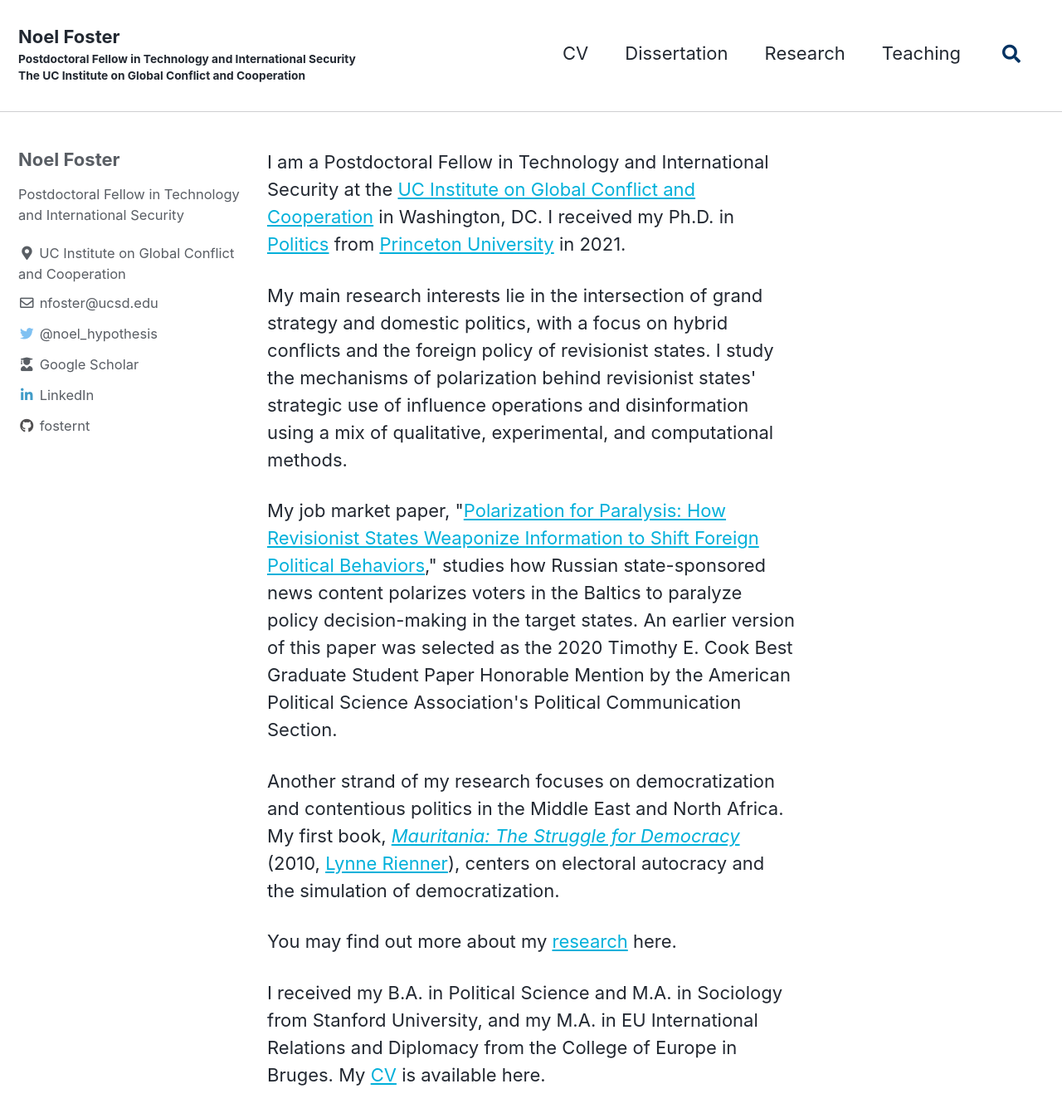
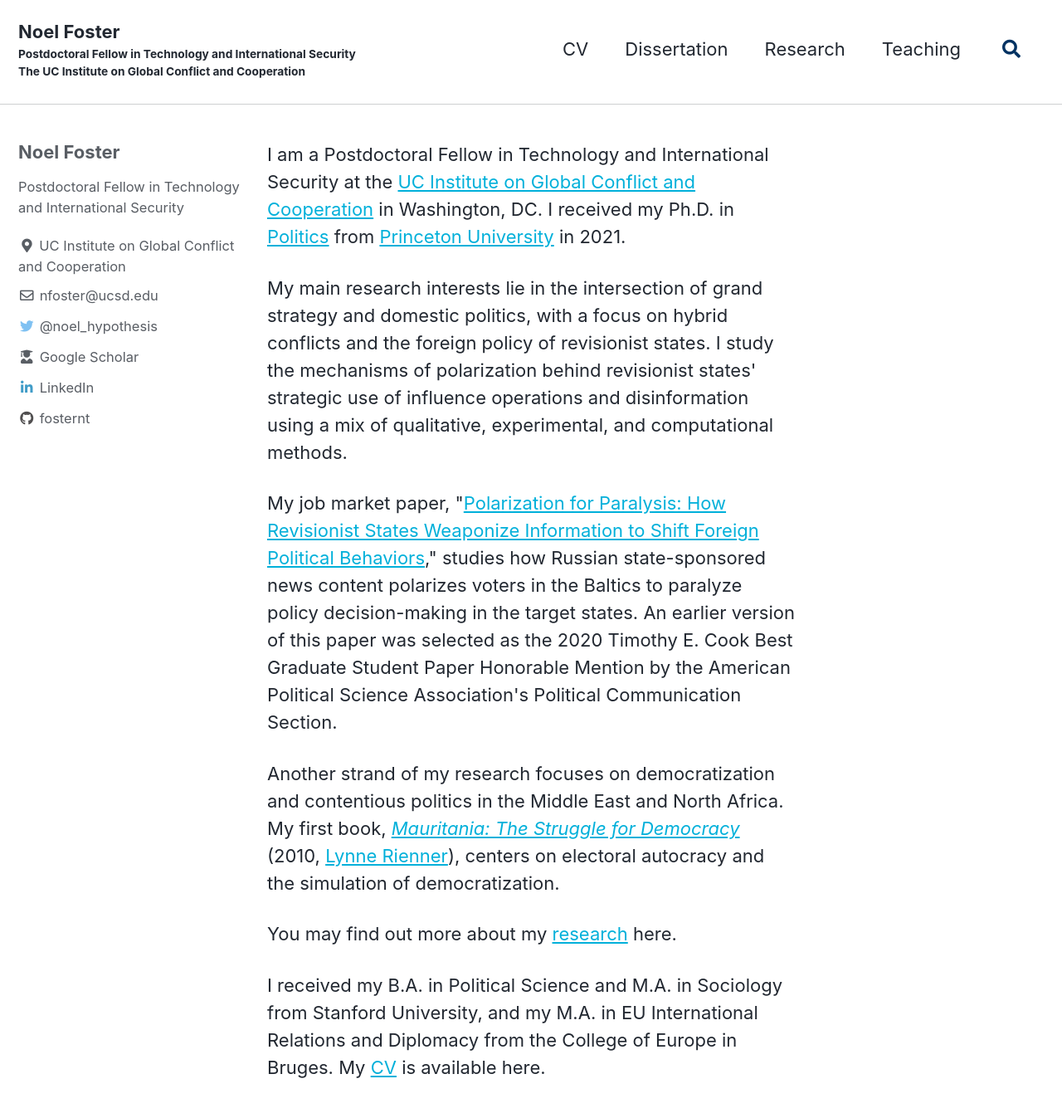
Before and after one commit to fosternt/fosternt.github.io, a Jekyll site: the page built from index.html, in a window 1280 px wide and 1400 px high. Shown: the top 1347 px of the window at 83% size. Built offline with Jekyll 4.4.1, drawn with Linux system fonts in a browser that asks for light colours; cached includes are drawn as plain includes; the list of posts is cut into pages by our own code.

Commit message:
Update _masthead.scss

```diff
--- a/_sass/minimal-mistakes/_masthead.scss
+++ b/_sass/minimal-mistakes/_masthead.scss
@@ -7,7 +7,7 @@
   top: 0;
   width: 100%;
   background-color: $background-color;
-  height: #{$masthead-height * 1.5};
+  height: #{$masthead-height * 1.4};
   border-bottom: 1px solid $border-color;
   -webkit-animation: $intro-transition;
   animation: $intro-transition;
@@ -19,8 +19,8 @@
     @include clearfix;
     margin-left: auto;
     margin-right: auto;
-    padding-top: 1.25em;
-    padding-bottom: 1.25em;
+    padding-top: 1em;
+    padding-bottom: 1em;
     padding-left: 1em;
     padding-right: 1em;
     max-width: 100%;
```
